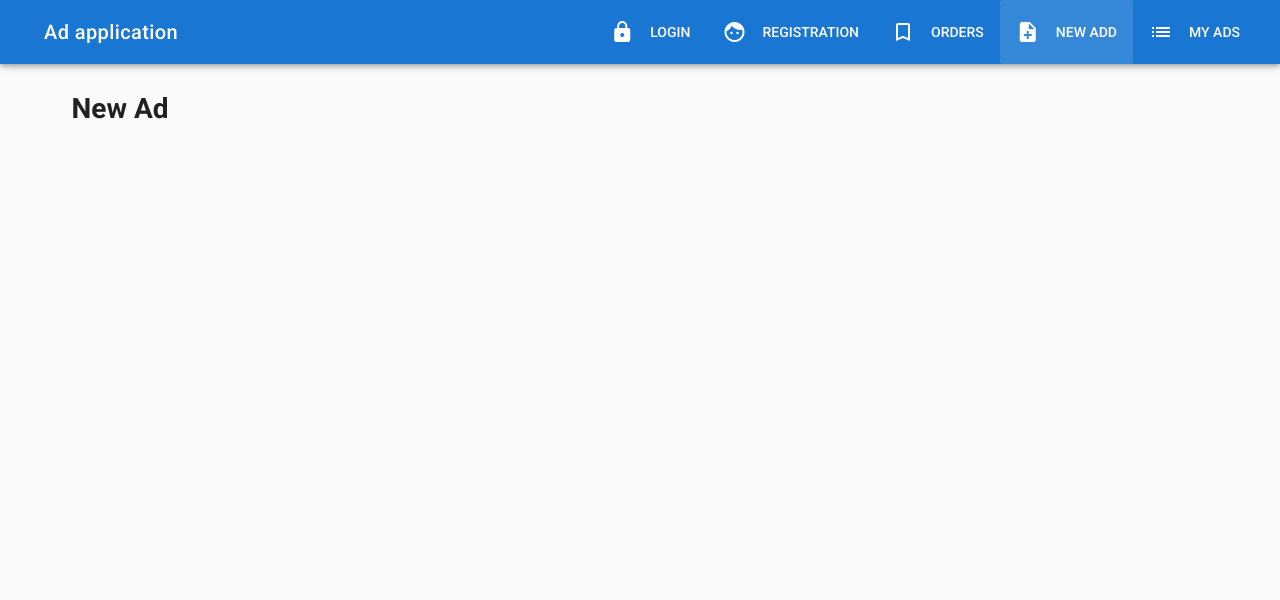
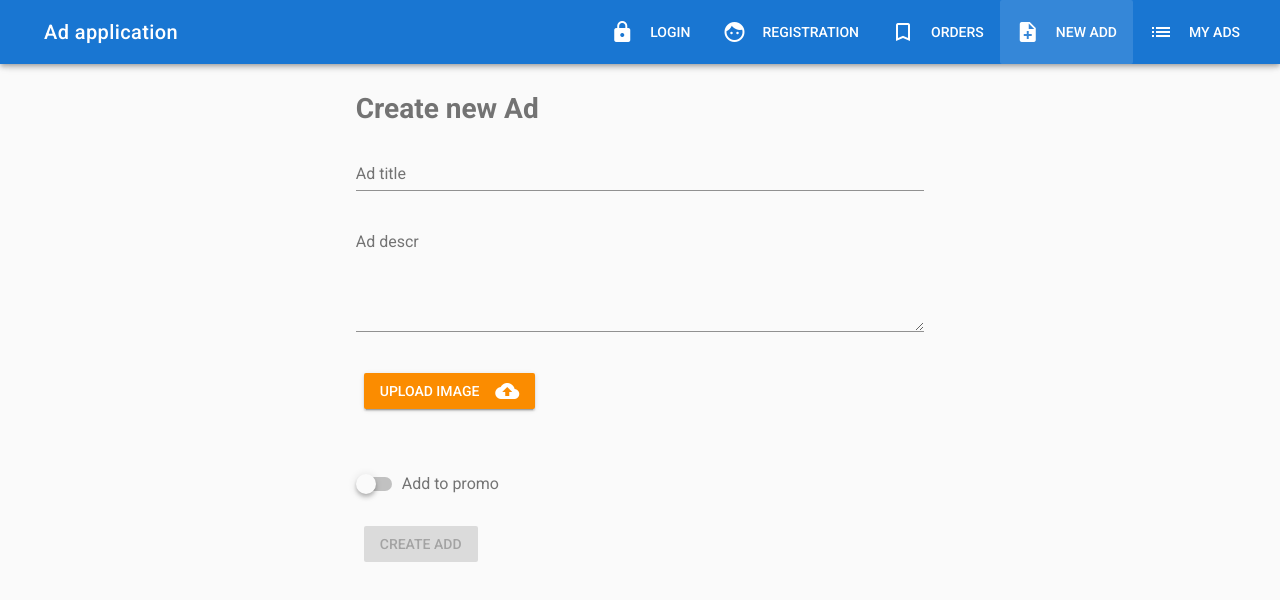
Before and after one commit to ann-pavlova/vue-test-project, a Vue app: page /new in a window 1280 px wide. Shown: the top 600 px of the page. Built offline with nearby package versions, Linux system fonts and the light colour scheme.

Commit message:
create adList and newAd pages

```diff
--- a/src/components/Ads/AdList.vue
+++ b/src/components/Ads/AdList.vue
@@ -1,8 +1,28 @@
 <template>
     <v-container>
         <v-layout row>
-            <v-flex xs12>
-                <h1>AdList</h1>
+            <v-flex xs12 sm-6 offset-sm3>
+                <h1 class="text--secondary mb-3">My ads</h1>
+                <v-card class="elavation-10 mb-3" v-for="ad in ads" :key="ad.id">
+                    <v-layout row>
+                        <v-flex xs4>
+                            <v-card-media :src="ad.imageSrc" height="160px">
+
+                            </v-card-media>
+                        </v-flex>
+                        <v-flex xs8>
+                            <v-card-text>
+                                <h2 class="text--primary">{{ad.title}}</h2>
+                                <p>{{ad.descr}}</p>
+                            </v-card-text>
+                            <v-card-actions>
+                                <v-spacer></v-spacer>
+                                <v-btn class="info" :to="'/ad/' + ad.id">Open</v-btn>
+                            </v-card-actions>
+                        </v-flex>
+                    </v-layout>
+
+                </v-card>
             </v-flex>
         </v-layout>
     </v-container>
@@ -12,7 +32,15 @@
     export default {
         data() {
             return {
-
+                ads: [
+                    {
+                        title: 'First ad',
+                        descr: 'First ad',
+                        promo: false,
+                        imageSrc: 'https://cdn.vuetifyjs.com/images/carousel/squirrel.jpg',
+                        id: '123'
+                    }
+                ]
             };
         }
     };
--- a/src/components/Ads/NewAd.vue
+++ b/src/components/Ads/NewAd.vue
@@ -1,8 +1,49 @@
 <template>
     <v-container>
         <v-layout row>
-            <v-flex xs12>
-                <h1>New Ad</h1>
+            <v-flex xs12 sm6 offset-sm3>
+                <h1 class="text--secondary mb-3">Create new Ad</h1>
+                <v-form v-model="valid" ref="form" validation class="mb-3">
+                    <v-text-field
+                        name="title"
+                        label="Ad title"
+                        type="text"
+                        required
+                        :rules="[v => !!v || 'Title is required']"
+                        v-model="title">
+                    </v-text-field>
+                    <v-text-field
+                        multi-line
+                        name="descr"
+                        label="Ad descr"
+                        type="text"
+                        :rules="[v => !!v || 'Descr is required']"
+                        v-model="descr">
+                    </v-text-field>
+                </v-form>
+                <v-layout row class="mb-3">
+                    <v-flex xs12>
+                        <v-btn class="warning">Upload image <v-icon right dark>cloud_upload</v-icon></v-btn>
+                    </v-flex>
+                </v-layout>
+                <v-layout row>
+                    <v-flex xs12>
+                        <img src="" height="150" alt="">
+                    </v-flex>
+                </v-layout>
+                <v-layout row>
+                    <v-switch
+                        color="primary"
+                        label="Add to promo"
+                        v-model="promo"
+                    ></v-switch>
+                </v-layout>
+                <v-layout row>
+                    <v-flex xs12>
+                        <v-spacer></v-spacer>
+                        <v-btn :disabled="!valid" class="success" @click="createAdd">Create add</v-btn>
+                    </v-flex>
+                </v-layout>
             </v-flex>
         </v-layout>
     </v-container>
@@ -12,8 +53,24 @@
     export default {
         data() {
             return {
+                title: '',
+                descr: '',
+                promo: false,
+                valid: false
+            };
+        },
+        methods: {
+            createAdd () {
+                if(this.$refs.form.validate()) {
+                    const ad = {
+                        title: this.title,
+                        descr: this.descr,
+                        promo: this.promo
+                    };
+                    console.log(ad);
+                }
 
-            };
+            }
         }
     };
 </script>
```
